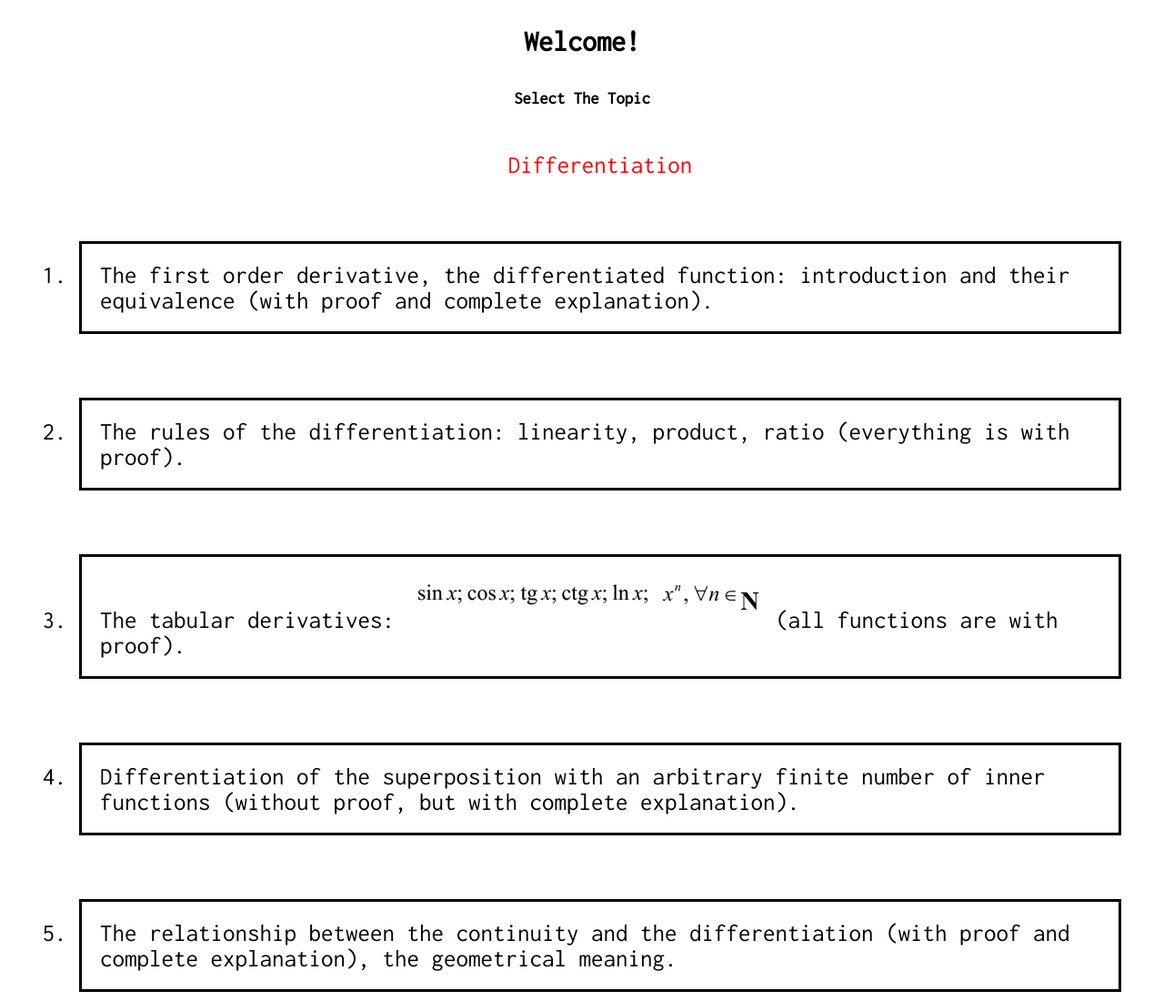
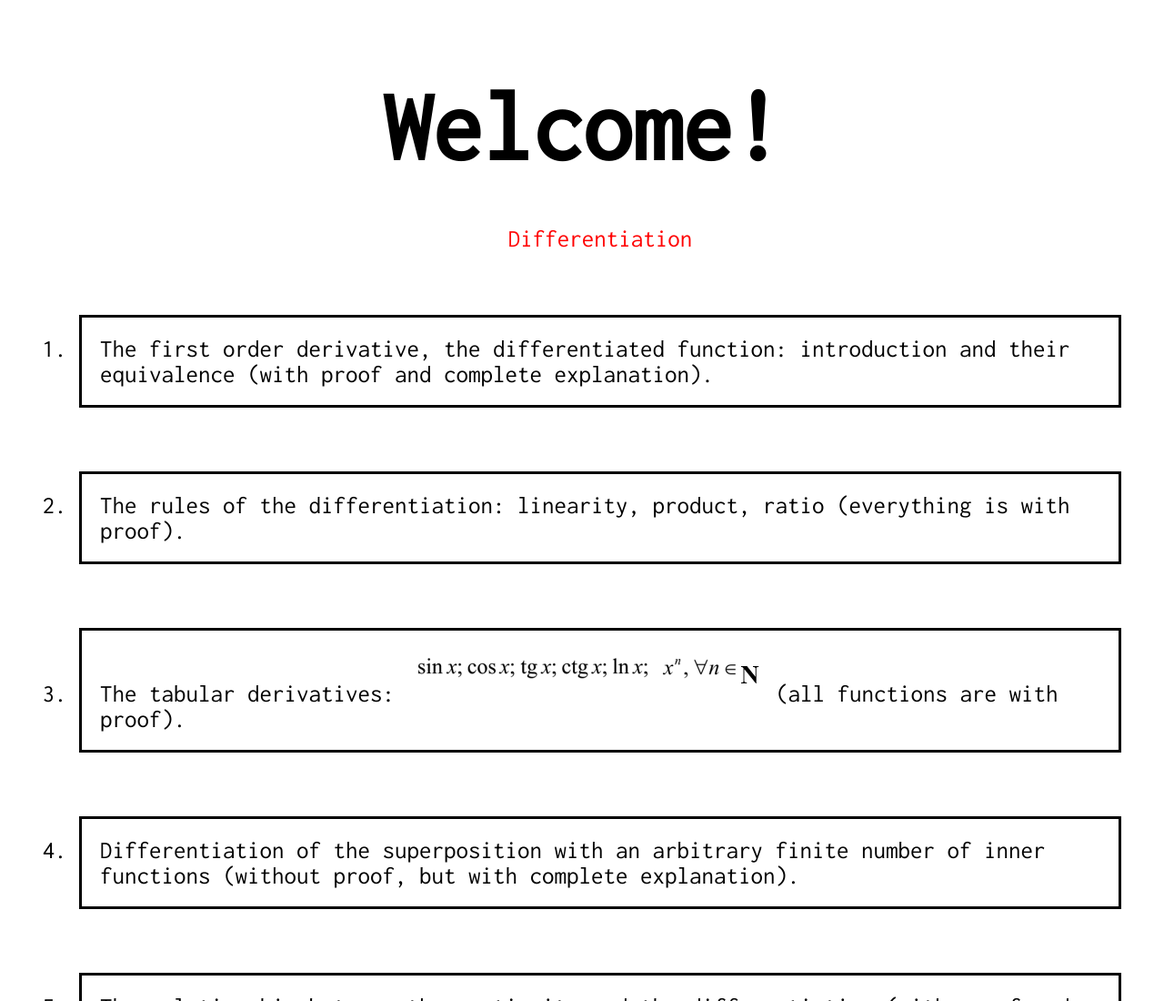
Before and after one commit to RuslanPr0g/Math-Preparing-SE-1-YEAR-SECOND-HALF-, a plain HTML site: page index.html in a window 1280 px wide. Shown: the top 1100 px of the page at 91% size. Drawn offline with Linux system fonts and the light colour scheme.

Commit message:
fix styles

```diff
--- a/css/main.css
+++ b/css/main.css
@@ -23,8 +23,8 @@ li:hover {
   cursor: pointer;
 }
 
-h3 {
-  margin-top: 90px;
+#menu {
+  margin-top: 210px;
 }
 
 #diff {
@@ -42,6 +42,7 @@ h3 {
 
 #welcome {
   position: absolute;
+  font-size: 110px;
 }
 
 .github {
--- a/index.html
+++ b/index.html
@@ -10,7 +10,6 @@
   </head>
   <body onload="welcome()">
     <h1 id="welcome"></h1>
-    <h3>Select The Topic</h3>
     <div id="menu">
       <ol>
         <div id="diff">Differentiation</div>
```
